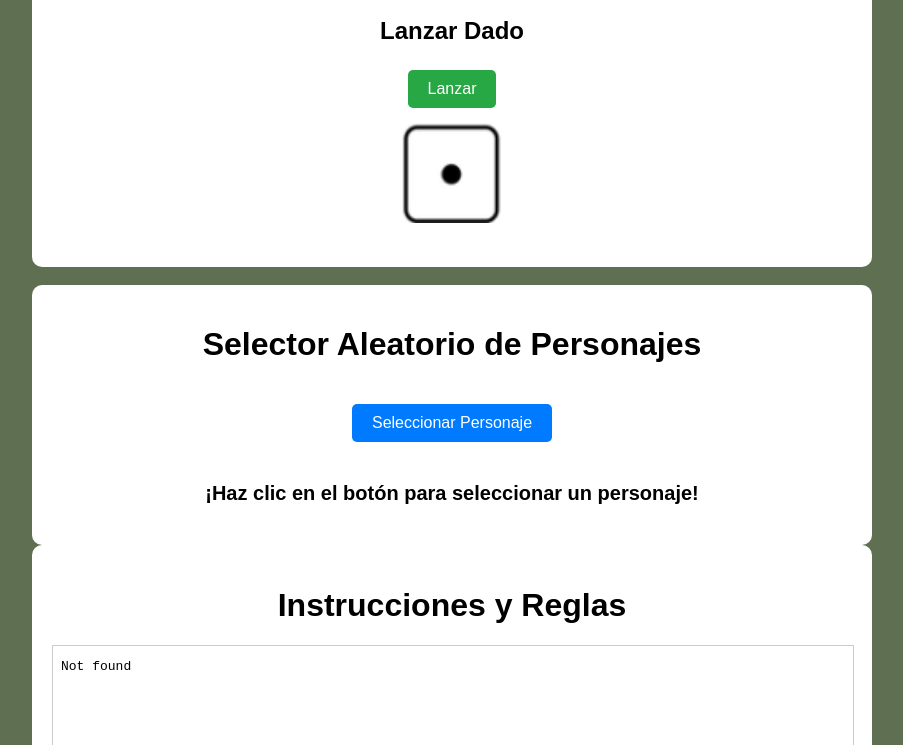
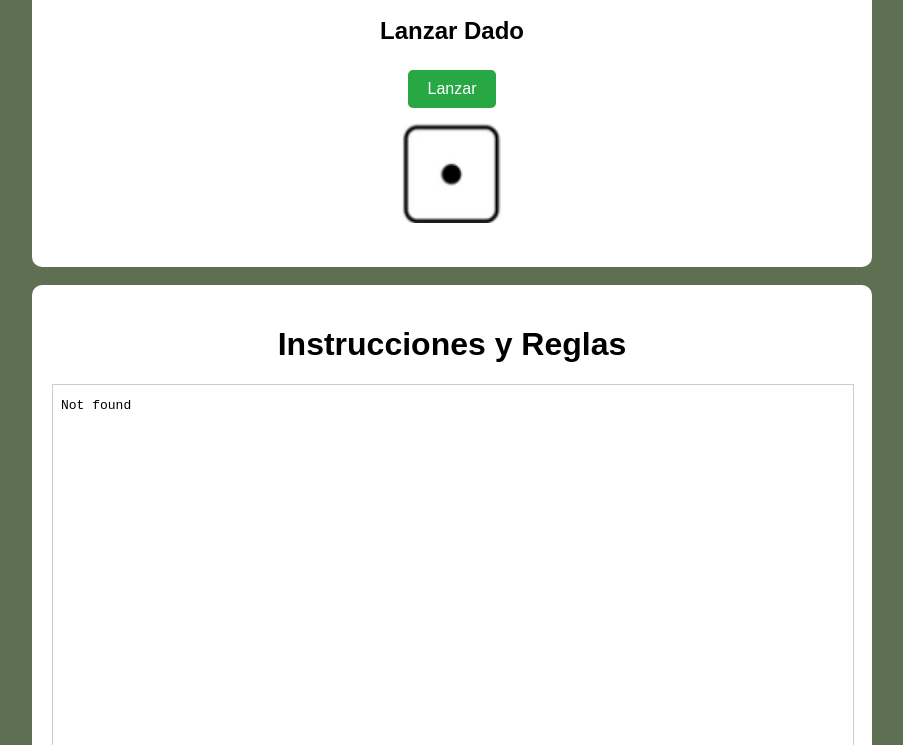
Before and after one commit to carlosra0098/ENERGY-LIFE, a plain HTML site: page index.html in a window 1280 px wide. Shown: the part 455-1200 px from the top of the page, without its empty margins (188-1091 px from the left). Drawn offline with Linux system fonts and the light colour scheme.

Commit message:
Update index.html

```diff
--- a/index.html
+++ b/index.html
@@ -49,17 +49,6 @@
     </div>
     </br>
 
-        <div class="container">
-            <h1>Selector Aleatorio de Personajes</h1>
-
-            <!-- Botón para seleccionar un personaje -->
-            <button onclick="seleccionarPersonaje()">Seleccionar Personaje</button>
-
-            <!-- Área para mostrar el resultado -->
-            <div id="resultado">
-                <p>¡Haz clic en el botón para seleccionar un personaje!</p>
-            </div>
-        </div>
     <div class="container">
         <h1>Instrucciones y Reglas</h1>
 
```
